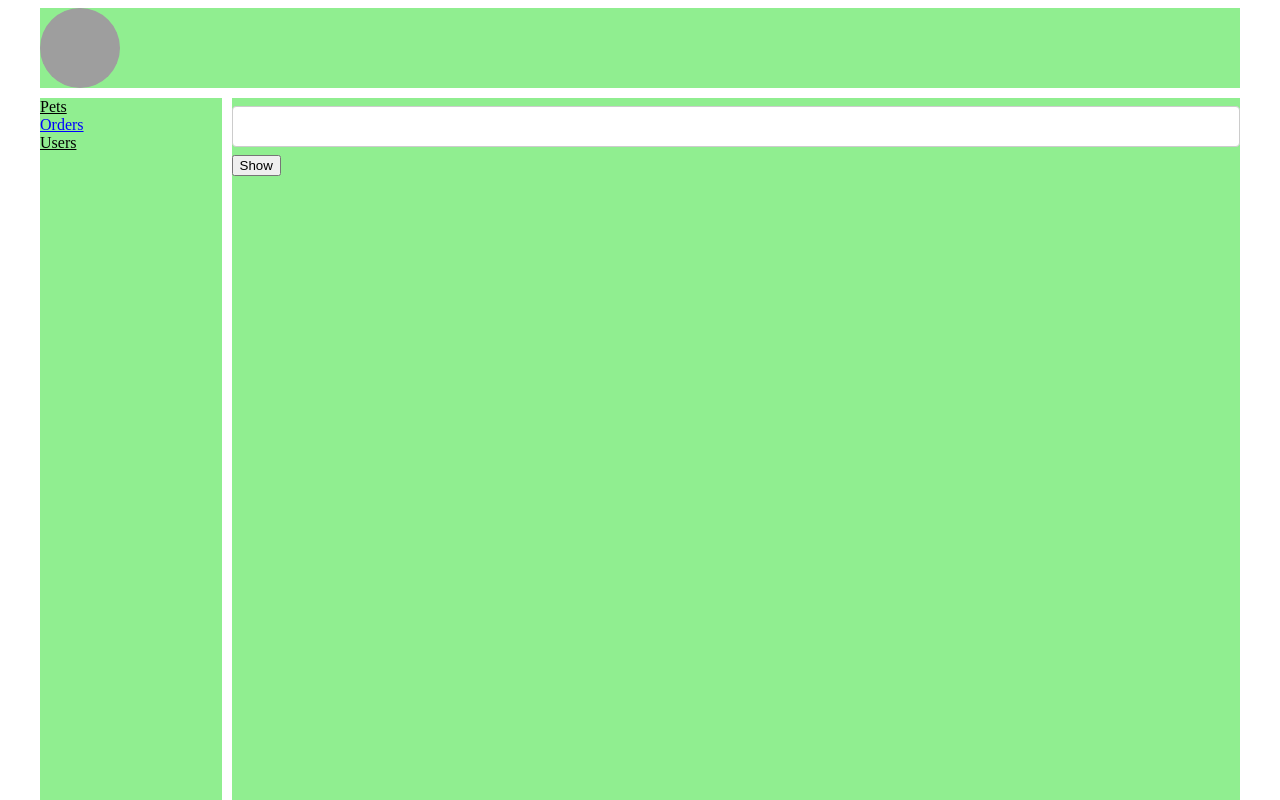
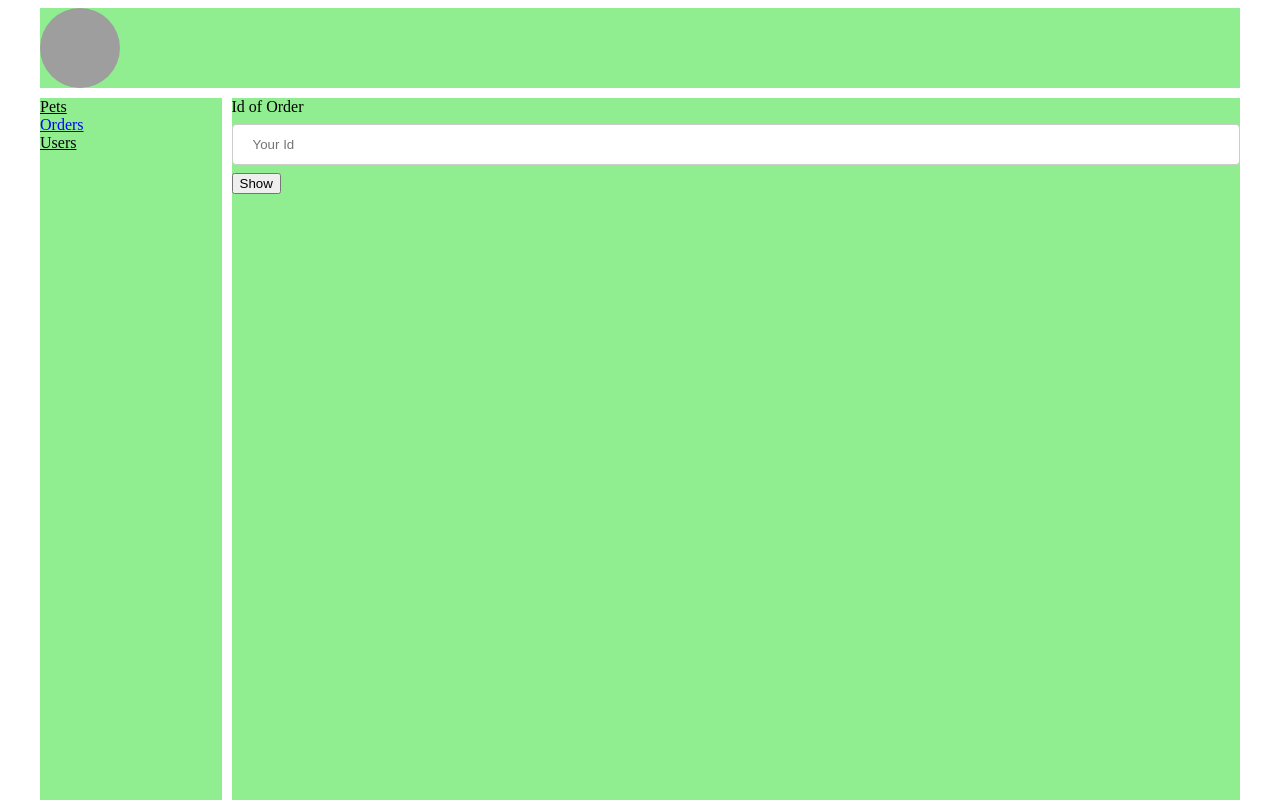
Before and after one commit to Yulian-21/pet-store-app, a React (Create React App) app: page /orders in a window 1280 px wide. Shown: the top 800 px of the page. Built offline with nearby package versions, Linux system fonts and the light colour scheme; grey boxes are pictures that could not be loaded.

Commit message:
Add lable and placeholder for input in storePage

```diff
--- a/src/components/Orders/StorePage.tsx
+++ b/src/components/Orders/StorePage.tsx
@@ -6,7 +6,8 @@ const StorePage: FC = () => {
     const navigation = useNavigate()
   return (
     <div>
-        <input type="text" value={orderId} onChange={(changing) => setOrderId(changing.target.value)}/>
+        <label htmlFor='id'>Id of Order</label>
+        <input type="text" value={orderId} id="id" onChange={(changing) => setOrderId(changing.target.value)} placeholder="Your Id"/>
         <button onClick={() => navigation('/orders/' + orderId)}>Show</button>
     </div>
   )
```
